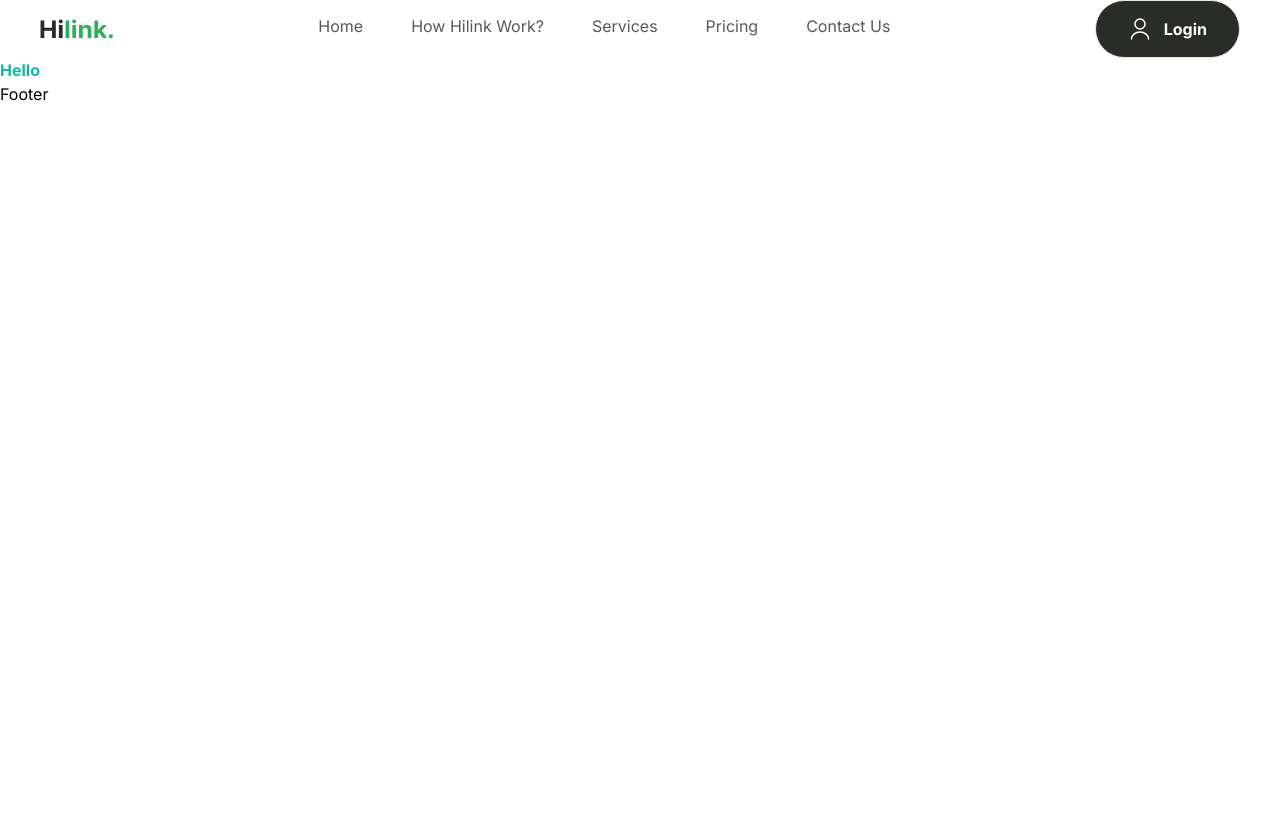
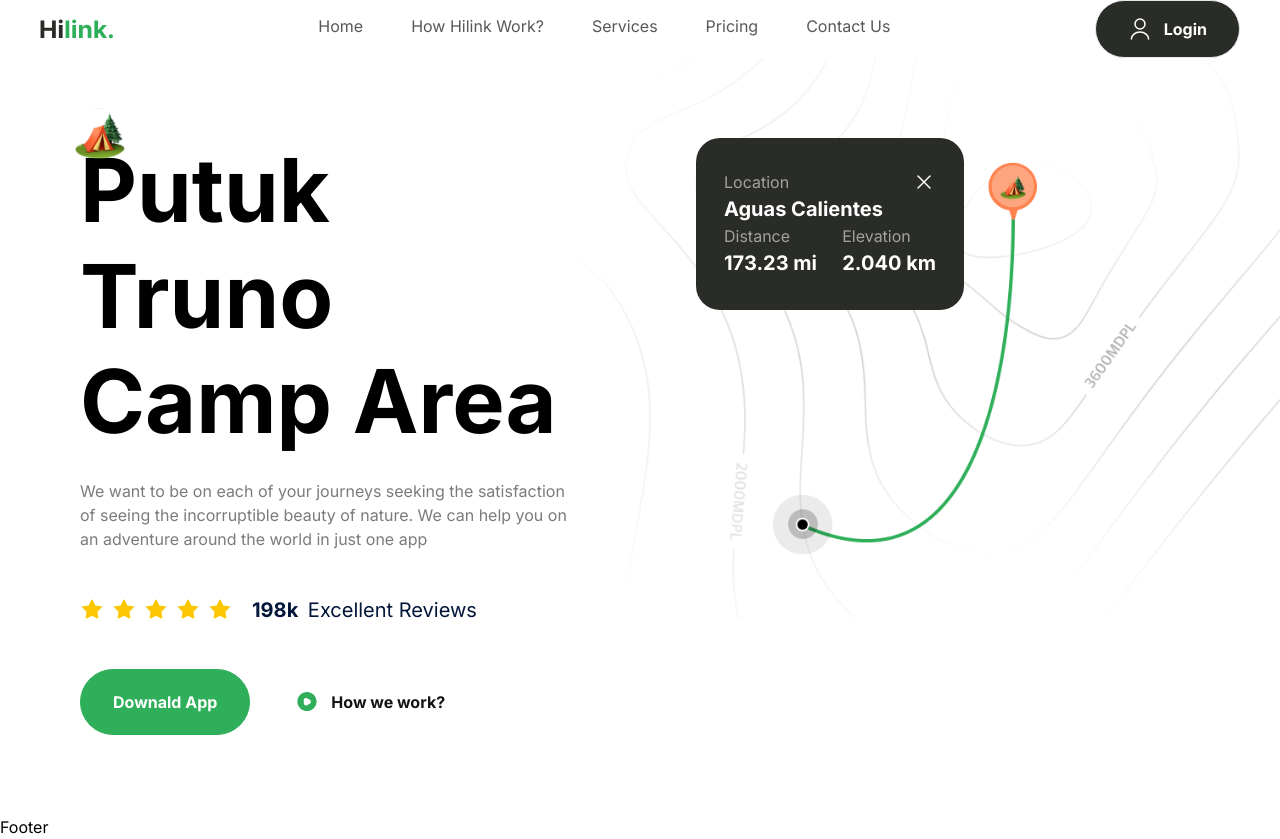
Before and after one commit to andriykupchanko/travel-app, a Next.js app: page / in a window 1280 px wide. Before the commit the page ends 800 px from the top, so only its background shows below. Built offline with nearby package versions, Linux system fonts and the light colour scheme.

Commit message:
add hero

```diff
--- a/app/page.tsx
+++ b/app/page.tsx
@@ -1,10 +1,18 @@
+import Camp from "@/components/Camp";
+import Features from "@/components/Features";
+import GetApp from "@/components/GetApp";
+import Guide from "@/components/Guide";
+import Hero from "@/components/Hero";
 
-import Navbar from '../components/Navbar';
 export default function Home() {
   return (
-      <h1 className="font-bold text-teal-500">
-        Hello
-      </h1>
+      <>
+        <Hero/>
+        <Camp/>
+        <Guide/>
+        <Features/>
+        <GetApp/>
+      </>
 
   )
 }
--- a/components/Button.tsx
+++ b/components/Button.tsx
@@ -4,7 +4,7 @@
     type: "button"|"submit";
     title:string;
     icon:string;
-    variant:"btn_dark_green";
+    variant:string;
 }
 
 const Button = ({type,title,icon,variant}:ButtonProps) => {
--- /dev/null
+++ b/components/Camp.tsx
@@ -0,0 +1,9 @@
+const Camp = () => {
+  return (
+    <div>
+
+    </div>
+  )
+}
+
+export default Camp
--- /dev/null
+++ b/components/Features.tsx
@@ -0,0 +1,9 @@
+const Features = () => {
+  return (
+    <div>
+
+    </div>
+  )
+}
+
+export default Features
--- /dev/null
+++ b/components/GetApp.tsx
@@ -0,0 +1,9 @@
+const GetApp = () => {
+  return (
+    <div>
+
+    </div>
+  )
+}
+
+export default GetApp
--- /dev/null
+++ b/components/Guide.tsx
@@ -0,0 +1,9 @@
+const Guide = () => {
+  return (
+    <div>
+
+    </div>
+  )
+}
+
+export default Guide
--- /dev/null
+++ b/components/Hero.tsx
@@ -0,0 +1,59 @@
+import Image from "next/image"
+import Button from "./Button"
+
+const Hero = () => {
+  return (
+    <section className="max-container padding-container flex flex-col gap-20 py-10 pb-32 md:gap-28 lg:py-20 xl:flex-row">
+      <div className="hero-map"/>
+      <div className=" relative z-20 flex flex-1 flex-col xl:w-1/2">
+          <Image src = "/camp.svg" alt = "camp"  width={50} height={50} className="absolute left-[-5px] top-[-30px] w-10 lg:w-[50px]"/>
+          <h1 className="bold-52 lg:bold-88">
+            Putuk Truno Camp Area
+          </h1>
+          <p className="regular-16 mt-6 text-gray-30 xl:max-w-[520px]">
+            We want to be on each of your journeys seeking the satisfaction of seeing
+            the incorruptible beauty of nature. We can help you on an adventure around
+            the world in just one app
+          </p>
+        <div className="my-11 flex flex-wrap gap-5">
+          <div className="flex items-center gap-2">
+            {Array(5).fill(1).map((_,index) =>(
+              < Image src='/star.svg' key={index} alt='star' width={24} height={24}/>
+            ))}
+          </div>
+          <p className="bold-16 lg:bold-20 text-blue-70">
+            198k
+            <span className="regular-16 lg:regular-20 ml-1"> Excellent Reviews</span>
+          </p>
+        </div>
+        <div className=" flex flex-col w-full gap-3 sm:flex-row">
+              <Button type="button" title="Downald App" icon ='' variant="btn_green"/>
+              <Button type="button" title="How we work?" icon ='/play.svg' variant="btn_white_text"/>
+        </div>
+      </div>
+      <div className="relative flex flex-1 items-start">
+        <div className=" relative z-20 w-[268px] flex-col gap-8 rounded-3xl bg-green-90 px-7 py-8">
+          <div className="flex flex-col">
+              <div className="flexBetween">
+                <p className="regular-16 text-gray-20"> Location </p>
+                <Image src="/close.svg" alt="close" width={24} height={24}/>
+              </div>
+              <p className="bold-20 text-white">Aguas Calientes</p>
+          </div>
+          <div className="flexBetween">
+            <div className="flex-col">
+                <p className="regular-16 text-gray-20"> Distance </p>
+                <p className="bold-20 text-white">173.23 mi</p>
+            </div>
+            <div className="flex-col">
+                  <p className="regular-16 text-gray-20"> Elevation </p>
+                  <p className="bold-20 text-white">2.040 km</p>
+            </div>
+          </div>
+        </div>
+      </div>
+    </section>
+  )
+}
+
+export default Hero
```
